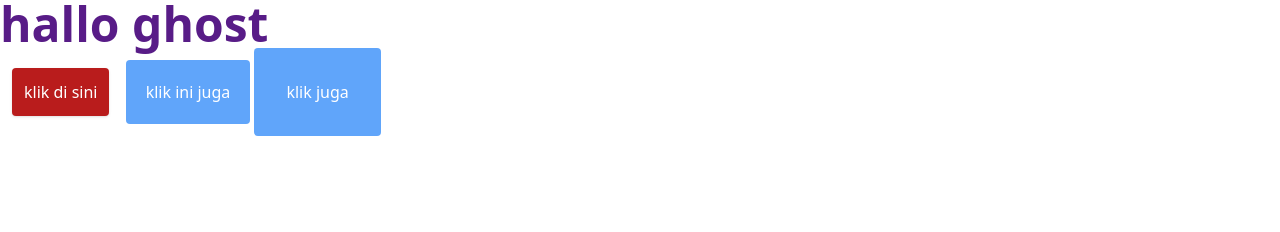
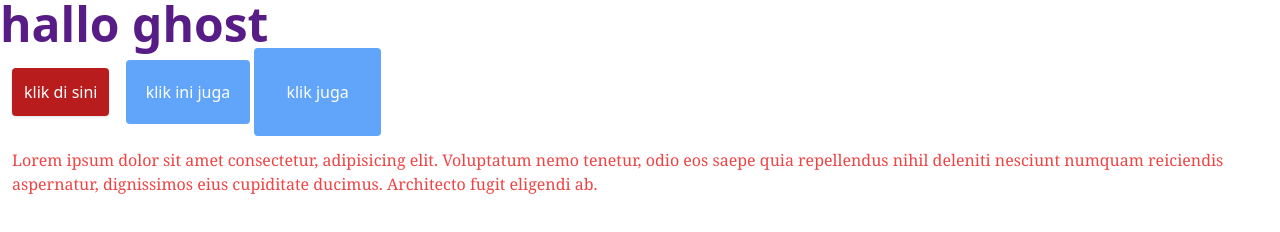
Before and after one commit to serafhim/study-tailwind, a website: page public/index.html in a window 1280 px wide. Drawn offline with Linux system fonts and the light colour scheme.

Commit message:
merubah file css

```diff
--- a/package.json
+++ b/package.json
@@ -4,7 +4,7 @@
   "description": "bullet in the winds",
   "main": "index.js",
   "scripts": {
-    "dev": "npx tailwindcss -i ./src/css/input.css -o ./public/css/sttyle.css --watch"
+    "dev": "npx tailwindcss -i ./src/css/input.css -o ./public/css/style.css --watch"
   },
   "keywords": [],
   "author": "",
--- a/public/index.html
+++ b/public/index.html
@@ -11,5 +11,9 @@
     <a href="#" class="bg-red-700 p-3 text-white inline-block m-3 rounded shadow hover:bg-red-300">klik di sini</a>
     <a href="#" class="bg-blue-400 p-5 text-white inline-block rounded shadowhover:bg-blue-800">klik ini juga</a>
     <a href="#" class="bg-blue-400 p-8 text-white inline-block rounded shadowhover:bg-blue-800">klik juga</a>
+    <p class="font-serif text-red-500 p-3">
+      Lorem ipsum dolor sit amet consectetur, adipisicing elit. Voluptatum nemo tenetur, odio eos saepe quia repellendus nihil deleniti nesciunt numquam reiciendis aspernatur, dignissimos eius cupiditate ducimus. Architecto fugit eligendi
+      ab.
+    </p>
   </body>
 </html>
```
Also changed, not shown: public/css/sttyle.css (deleted), public/css/style.css.
